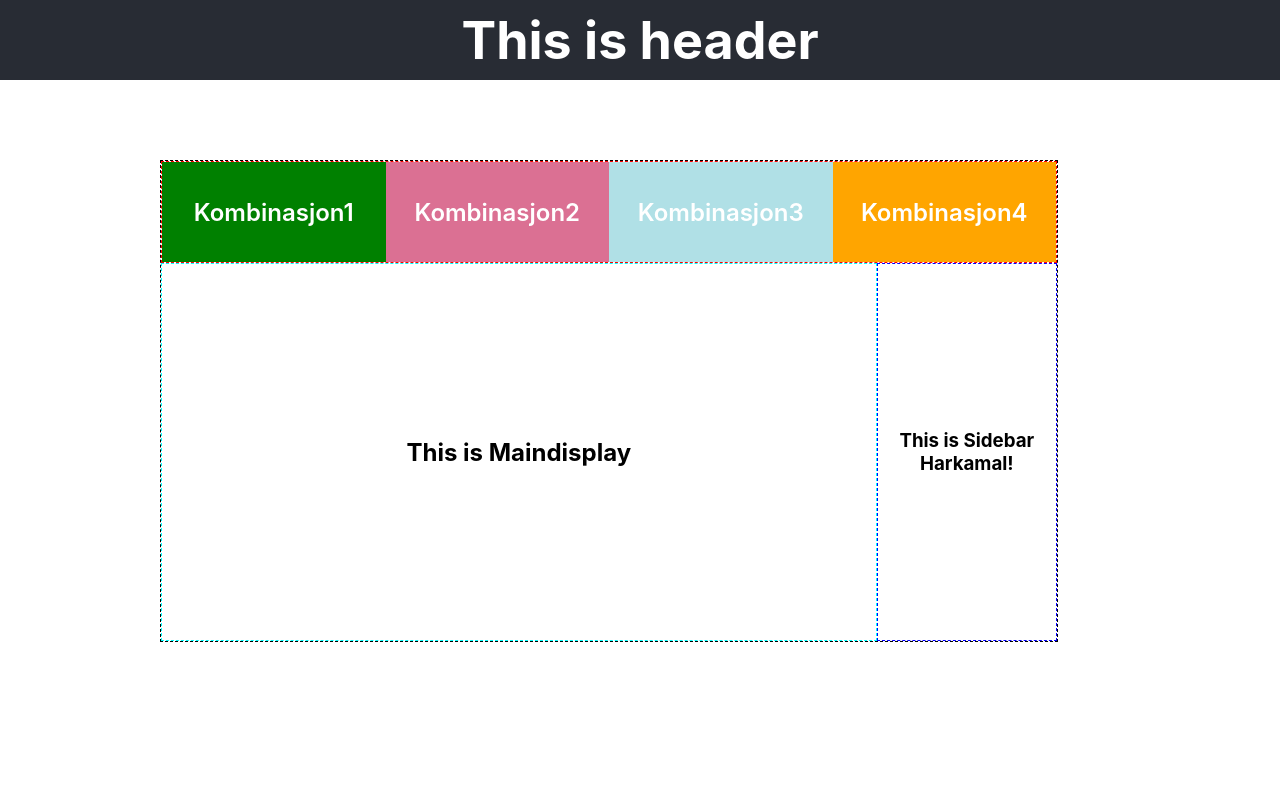
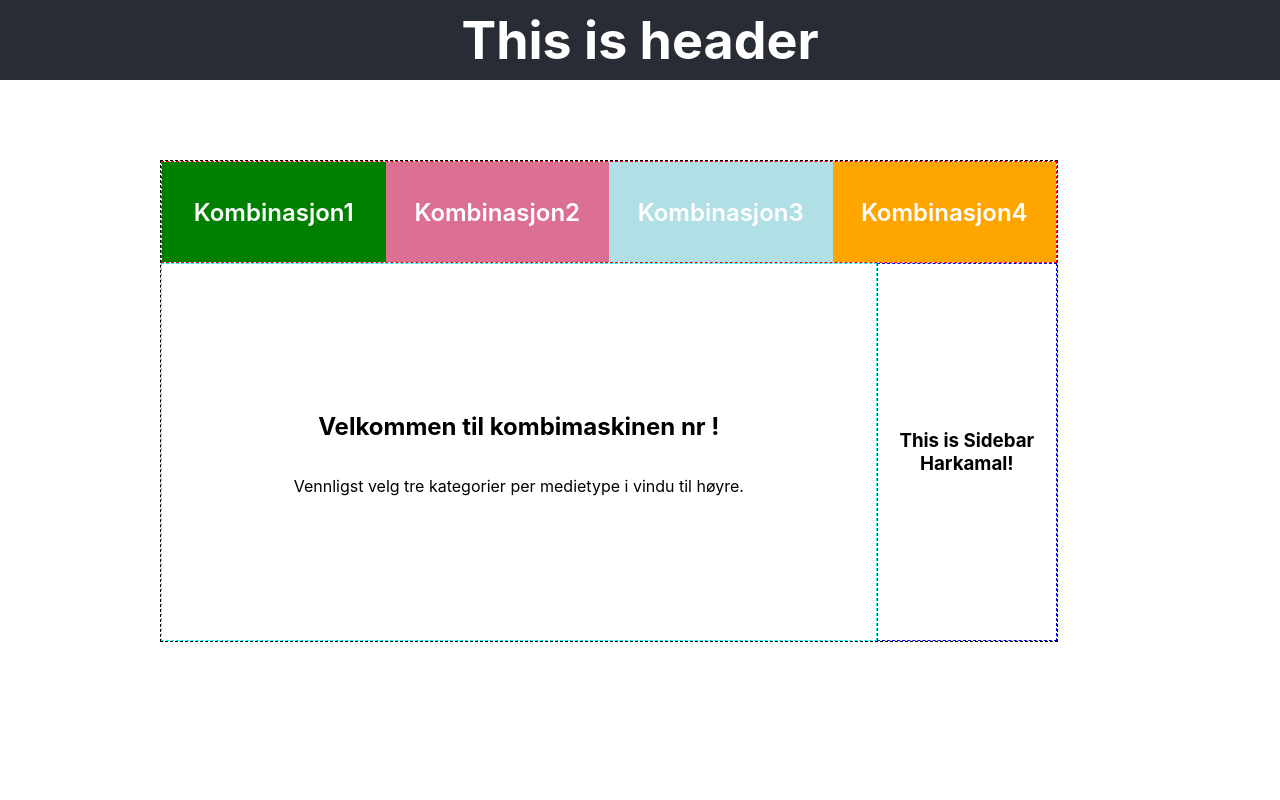
Before and after one commit to harkamalsi/react-SPA, a React (Create React App) app: page / in a window 1280 px wide. Shown: the top 800 px of the page. Built offline with nearby package versions, Linux system fonts and the light colour scheme.

Commit message:
Har en velkomsttekst. Neste steg er å koble maindisplay med tabdisplay.

```diff
--- a/src/components/maindisplay/Maindisplay.js
+++ b/src/components/maindisplay/Maindisplay.js
@@ -1,12 +1,17 @@
 import React from 'react';
 import './Maindisplay.css';
 
-function Maindisplay(props) {
+const Maindisplay = props => {
+  return <WelcomeMessage number={props.number} />;
+};
+
+const WelcomeMessage = props => {
   return (
     <div className='Maindisplay'>
-      <h2>This is Maindisplay</h2>
+      <h2>Velkommen til kombimaskinen nr {props.number}!</h2>
+      <p>Vennligst velg tre kategorier per medietype i vindu til høyre.</p>
     </div>
   );
-}
+};
 
 export default Maindisplay;
```
